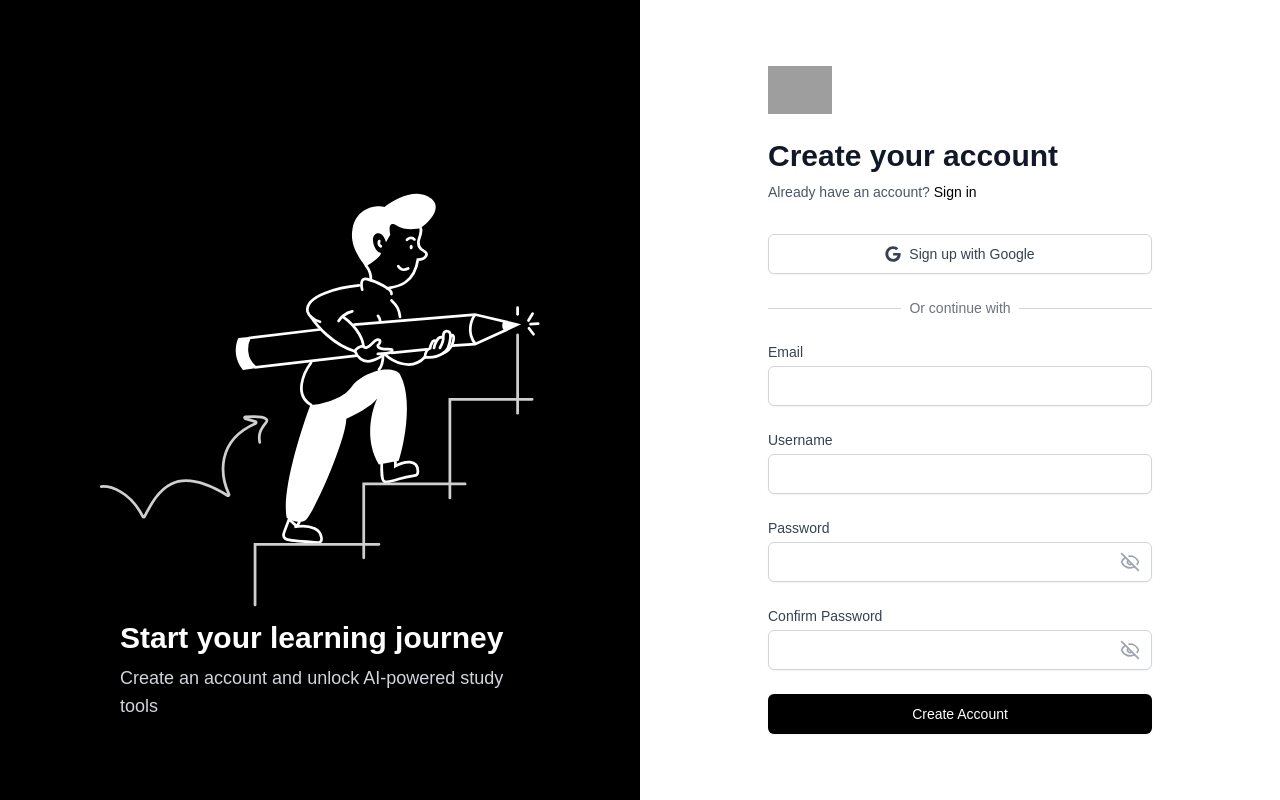
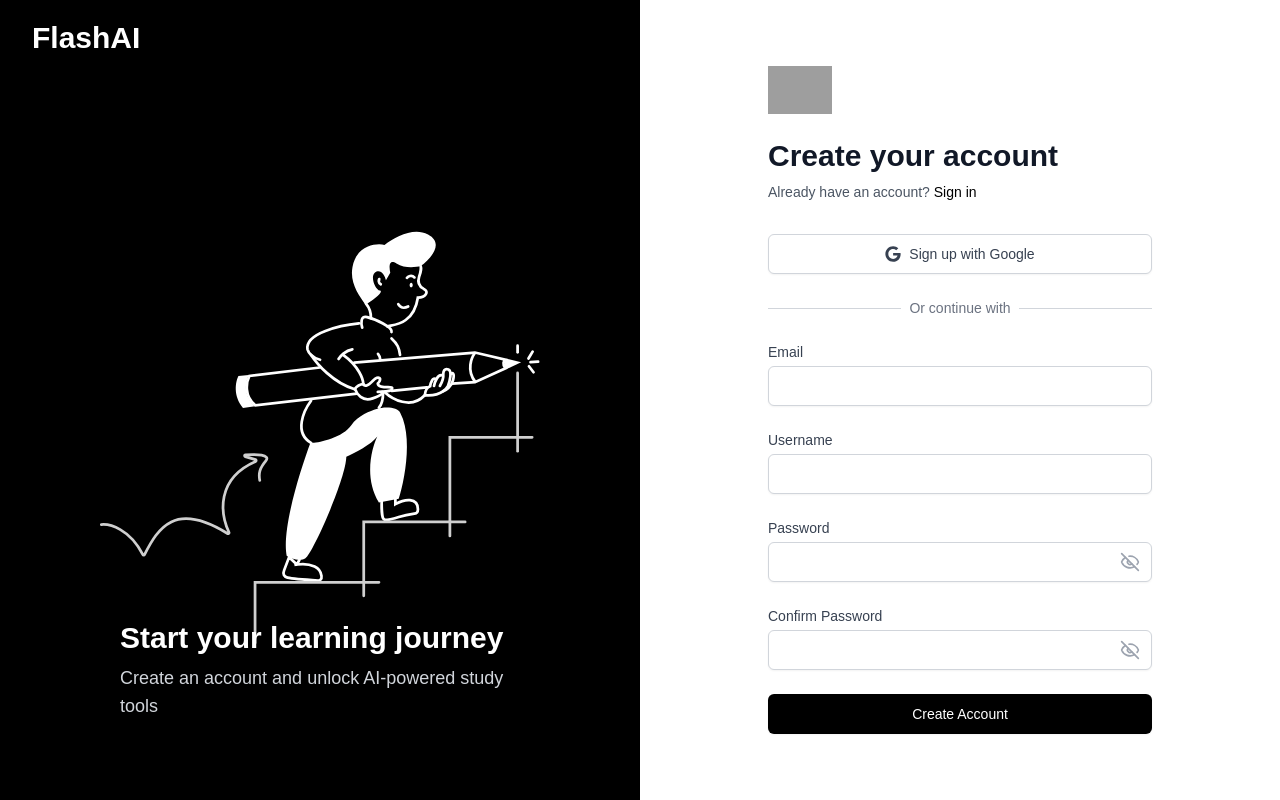
Before and after one commit to suryadharma5/flashpdf, a Next.js app: page /register in a window 1280 px wide. Built offline with nearby package versions, Linux system fonts and the light colour scheme; grey boxes are pictures that could not be loaded.

Commit message:
style(authentication layout): change style of auth layout

```diff
--- a/app/(routes)/(auth)/layout.tsx
+++ b/app/(routes)/(auth)/layout.tsx
@@ -14,7 +14,10 @@ export default function AuthLayout({
   return (
     <div className="flex h-screen max-h-screen overflow-hidden">
       {/* Image Section */}
-      <div className="relative hidden items-center justify-center bg-black md:flex md:w-1/2">
+      <div className="relative hidden flex-col items-center justify-center bg-black md:flex md:w-1/2">
+        <span className="flex w-full items-center px-8 py-5 text-3xl font-bold text-white">
+          FlashAI
+        </span>
         <div className="relative h-full max-w-2xl px-8">
           <Image
             src={LoginImage}
```
